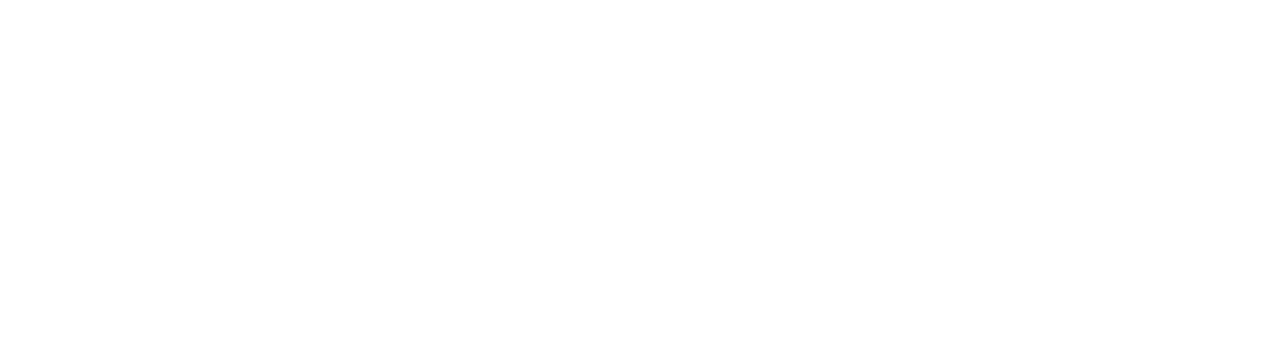
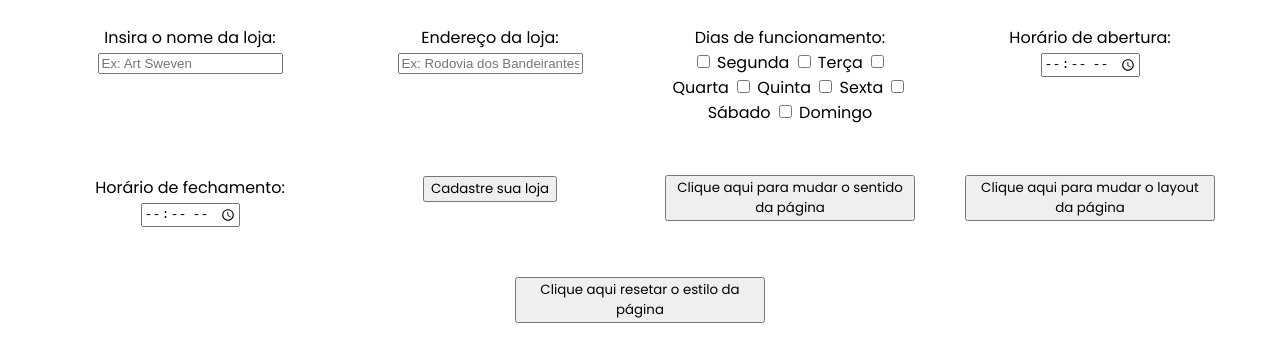
Before and after one commit to gifreitass/section3-css-flit, a plain HTML site: page 2.3.1/index.html in a window 1280 px wide. Drawn offline with Linux system fonts and the light colour scheme.

Commit message:
adicionando o formulário, dando estilo e adicionando eventos para alterar o layout da página!

```diff
--- a/2.3.1/index.html
+++ b/2.3.1/index.html
@@ -5,10 +5,59 @@
     <meta http-equiv="X-UA-Compatible" content="IE=edge">
     <meta name="viewport" content="width=device-width, initial-scale=1.0">
     <link rel="stylesheet" href="style.css">
-    <script src="index.js"></script>
     <title>Cadastro de lojas</title>
 </head>
 <body>
-
+    <body>
+        <section class="content">
+            <form id="form" onsubmit="event.preventDefault()">
+                <section class="nome">
+                    <label for="nomeLoja">Insira o nome da loja:</label>
+                    <input type="text" name="nome" id="nomeLoja" placeholder="Ex: Art Sweven"> <br>
+                </section>
+                <section class="endereco">
+                    <label for="enderecoLoja">Endereço da loja:</label>
+                    <input type="text" name="endereco" id="enderecoLoja" placeholder="Ex: Rodovia dos Bandeirantes, nºXXX"> <br>
+                </section>
+                <section class="diasFuncionamento">
+                    <span>Dias de funcionamento:</span> <br>
+                    <input type="checkbox" name="diasDaSemana" id="segunda" value="segunda">
+                    <label for="segunda">Segunda</label>
+                    <input type="checkbox" name="diasDaSemana" id="terca" value="terca">
+                    <label for="terca">Terça</label>
+                    <input type="checkbox" name="diasDaSemana" id="quarta" value="quarta">
+                    <label for="quarta">Quarta</label>
+                    <input type="checkbox" name="diasDaSemana" id="quinta" value="quinta">
+                    <label for="quinta">Quinta</label>
+                    <input type="checkbox" name="diasDaSemana" id="sexta" value="sexta">
+                    <label for="sexta">Sexta</label>
+                    <input type="checkbox" name="diasDaSemana" id="sabado" value="sabado">
+                    <label for="sabado">Sábado</label>
+                    <input type="checkbox" name="diasDaSemana" id="domingo" value="domingo">
+                    <label for="domingo">Domingo</label>
+                </section>
+                <section class="horarioAbertura">
+                    <label for="horárioAbertura">Horário de abertura:</label> <br>
+                    <input type="time" name="horárioAbertura" id="horárioAbertura">
+                </section>
+                <section class="horarioFechamento">
+                    <label for="horárioFechamento">Horário de fechamento:</label> <br>
+                    <input type="time" name="horárioFechamento" id="horárioFechamento">
+                </section>
+                <section class="submit">
+                    <input type="submit" id="submit" value="Cadastre sua loja">
+                </section>
+                <section class="button">
+                    <button id="buttonFlex">Clique aqui para mudar o sentido da página</button>
+                </section>
+                <section class="button">
+                    <button id="buttonGrid">Clique aqui para mudar o layout da página</button>
+                </section>
+                <section class="button">
+                    <button id="buttonReset">Clique aqui resetar o estilo da página</button>
+                </section>
+            </form>
+        </section>
 </body>
+<script src="index.js"></script>
 </html>
--- a/2.3.1/index.js
+++ b/2.3.1/index.js
@@ -0,0 +1,31 @@
+let buttonFlex = document.getElementById('buttonFlex')
+let form = document.getElementById('form')
+
+function changeFormFlex(){
+    form.style.flexDirection = 'column'
+    form.style.alignItems = 'flex-end'
+}
+
+buttonFlex.addEventListener('click', changeFormFlex)
+
+let buttonGrid = document.getElementById('buttonGrid')
+
+function changeFormLayout(){
+    form.style.display = 'grid'
+    form.style.gridTemplateColumns = '250px 250px 250px'
+    form.style.gap = '25px'
+}
+
+buttonGrid.addEventListener('click', changeFormLayout)
+
+let buttonReset = document.getElementById('buttonReset')
+
+function resetLayout(){
+    form.style.display = 'flex'
+    form.style.flexDirection = 'row'
+    form.style.justifyContent = 'center'
+    form.style.flexWrap = 'wrap'
+    form.style.textAlign = 'center'
+}
+
+buttonReset.addEventListener('click', resetLayout)
--- a/2.3.1/style.css
+++ b/2.3.1/style.css
@@ -0,0 +1,47 @@
+@import url('https://fonts.googleapis.com/css2?family=Poppins&display=swap');
+
+/* CSS RESET */
+
+html {
+    box-sizing: border-box;
+    font-size: 16px;
+  }
+
+  *, *:before, *:after {
+    box-sizing: inherit;
+  }
+
+  body, h1, h2, h3, h4, h5, h6, p, ol, ul {
+    margin: 0;
+    padding: 0;
+    font-weight: normal;
+  }
+
+  ol, ul {
+    list-style: none;
+  }
+
+  img {
+    max-width: 100%;
+    height: auto;
+  }
+
+/* RESPONSIVIDADE */
+
+#form{
+    font-family: Poppins;
+    display: flex;
+    width: 100vw;
+    flex-wrap: wrap;
+    justify-content: center;
+    text-align: center;
+}
+
+.cadastro, .nome, .endereco, .diasFuncionamento, .horarioAbertura, .horarioFechamento, .submit, .button{
+    width: 250px;
+    margin: 25px;
+}
+
+#submit, #buttonGrid, #buttonFlex, #buttonReset{
+    font-family: Poppins;
+}
```
